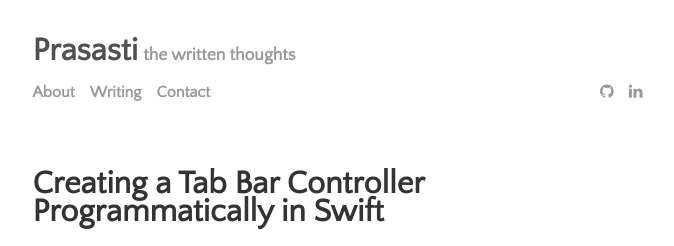
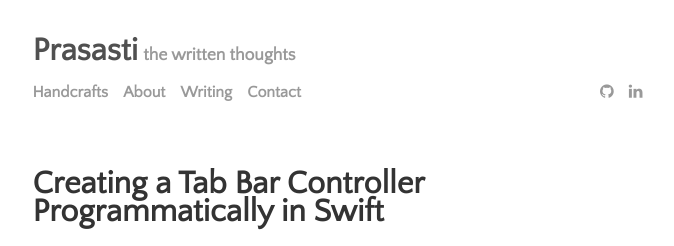
Before and after one commit to dediprakasa/deprak.github.io, a Jekyll site: the page built from index.html, in a window 1280 px wide and 900 px high. Shown: the top 246 px of the window, without its empty margins (300-974 px from the left). Built offline with Jekyll 4.4.1, drawn with Linux system fonts in a browser that asks for light colours; formulas are drawn with MathJax 3; the list of posts is cut into pages by our own code.

Commit message:
show handcrafts

```diff
--- a/_data/settings.yml
+++ b/_data/settings.yml
@@ -6,7 +6,7 @@ disqus:
 google-ID: 'UA-112060364-1'
 
 menu:
-# - {name: 'Portfolio', path: 'menu', url: 'portfolio.html'}
+- {name: 'Handcrafts', path: 'menu', url: 'portfolio.html'}
 - {name: 'About', path: 'menu', url: 'about.html'}
 - {name: 'Writing', path: 'menu', url: 'writing.html'}
 - {name: 'Contact', path: 'menu', url: 'contact.html'}
```
